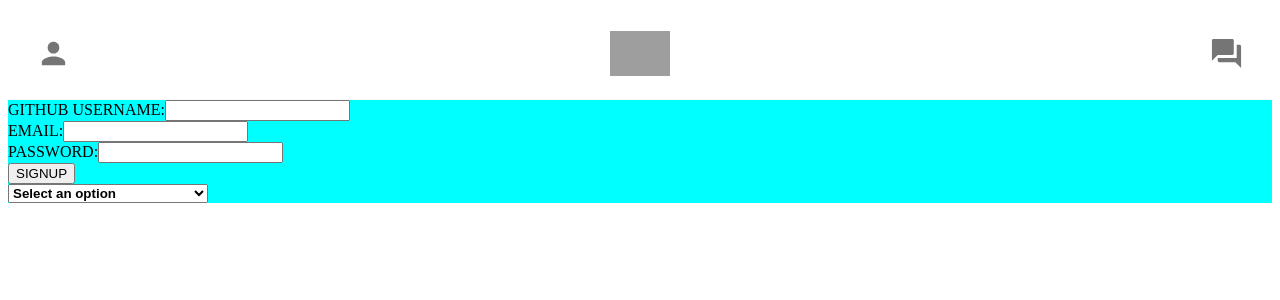
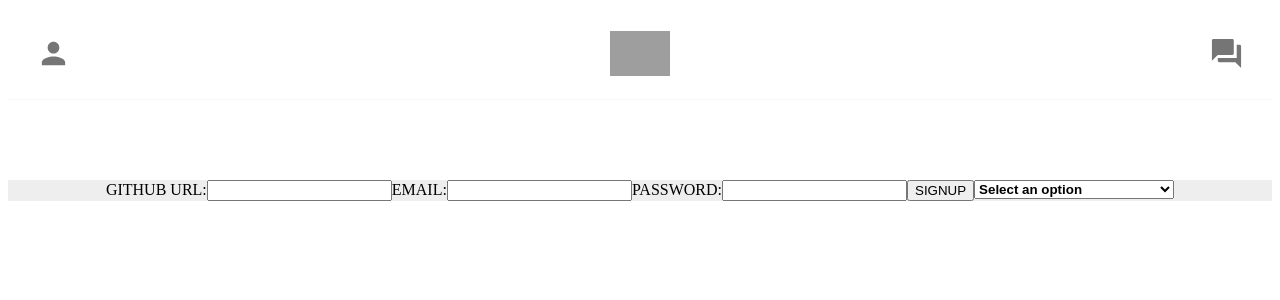
Before and after one commit to LannyLopez/Syntax, a React (Create React App) app in the folder client/: page /signup in a window 1280 px wide. Shown: the top 300 px of the page. Built offline with nearby package versions, Linux system fonts and the light colour scheme; grey boxes are pictures that could not be loaded.

Commit message:
fixed spacing on sign up for, adjust signup info

```diff
--- a/client/src/Componets/Signup.js
+++ b/client/src/Componets/Signup.js
@@ -51,9 +51,9 @@ function Signup() {
 
   return (
     <div className="Signup">
-      <form className="signup-form">
+      <form className="container">
         <div>
-          <label htmlFor="username-signup">GITHUB USERNAME:</label>
+          <label htmlFor="username-signup">GITHUB URL:</label>
           <input type="text" id="username-signup" />
         </div>
         <div>
--- a/client/src/assets/signup.css
+++ b/client/src/assets/signup.css
@@ -1,5 +1,14 @@
 .Signup {
-  background-color: aqua;
+  background-color: rgb(255, 255, 255);
+}
+
+.container {
+  display: flex;
+  justify-content: center;
+  height: 100%;
+  width: 100%;
+  margin-top: 10vh;
+  background-color: rgb(238, 238, 238);
 }
 
 .multiselect {
@@ -26,7 +35,7 @@
 }
 
 #checkboxes {
-  border: 1px #dadada solid;
+  border: 30px rgb(219, 219, 219) solid;
 }
 
 #checkboxes label {
```
